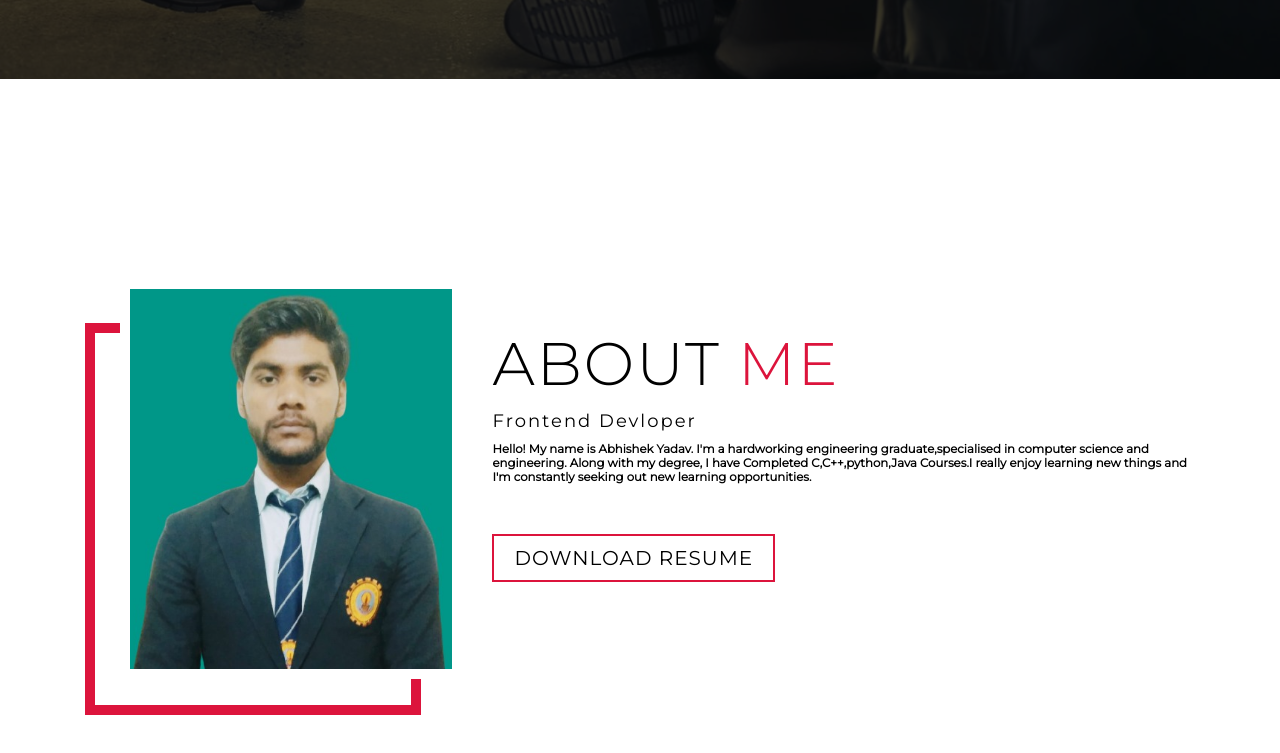
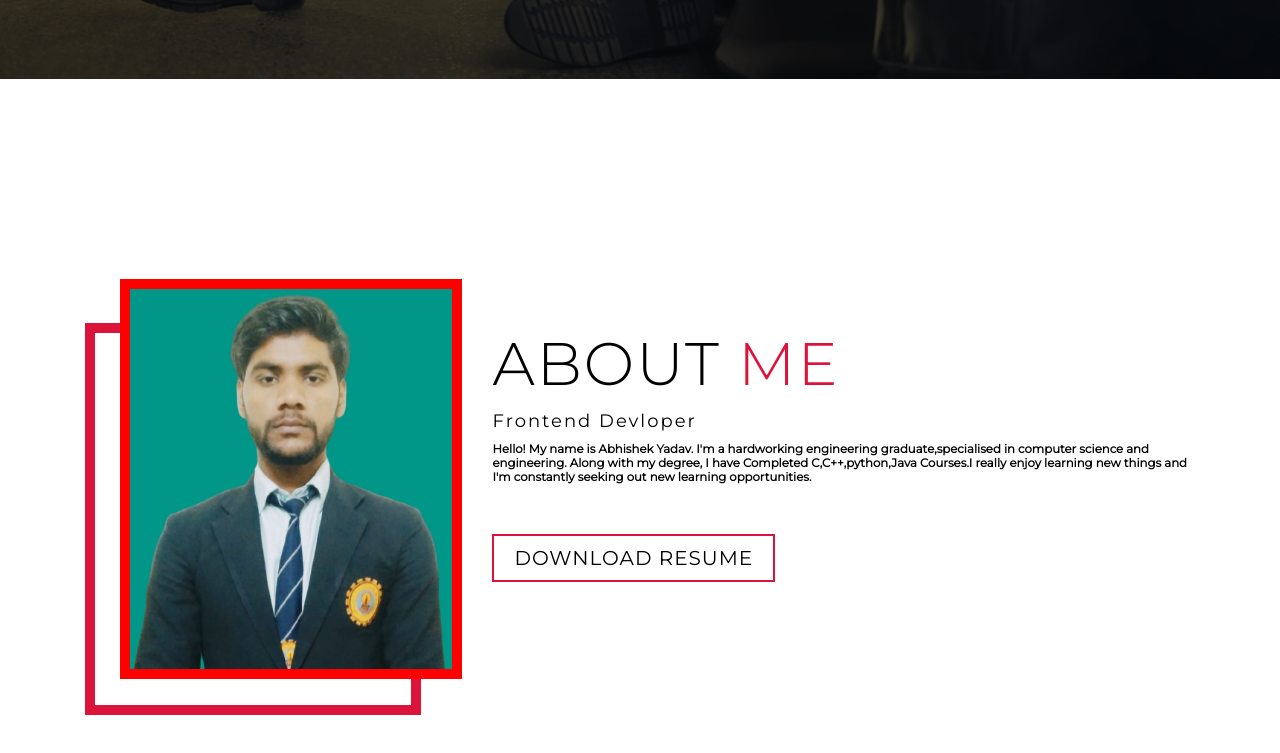
Before and after one commit to Abhishek7897/Abhishek, a plain HTML site: page index.html in a window 1280 px wide. Shown: the part 721-1474 px from the top of the page. Drawn offline with Linux system fonts and the light colour scheme; a script that the page names is missing.

Commit message:
Update style.css

```diff
--- a/style.css
+++ b/style.css
@@ -433,7 +433,7 @@ p {
 	height: 100%;
 	width: 100%;
 	position: relative;
-	border: 10px solid white;
+	border: 10px solid red;
 }
 #about .col-left .about-img::after {
 	content: '';
```
